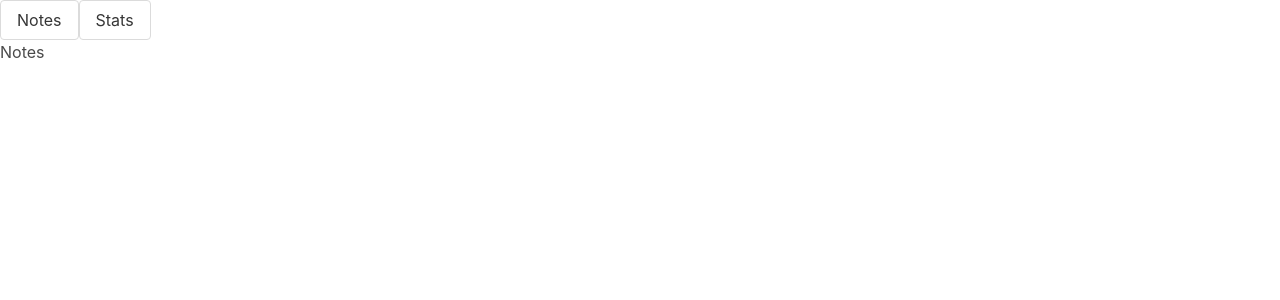
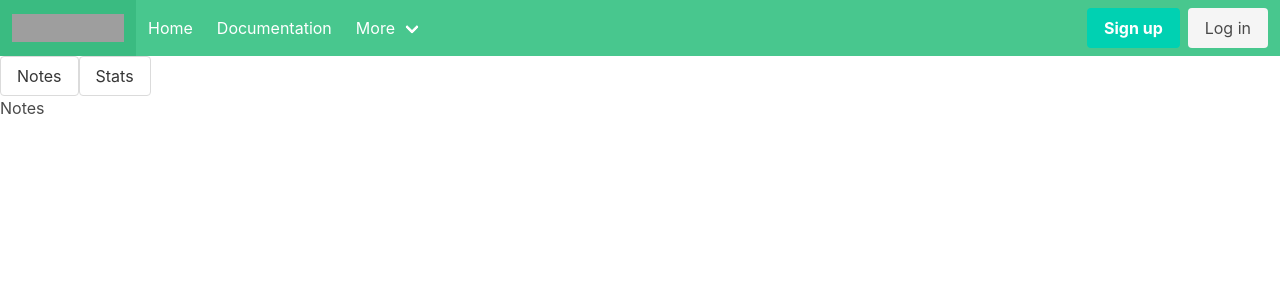
Before and after one commit to BadVoice/Noteballs, a Vue app: page / in a window 1280 px wide. Shown: the top 300 px of the page. Built offline with nearby package versions, Linux system fonts and the light colour scheme; grey boxes are pictures that could not be loaded.

Commit message:
feat: add navbar design component

```diff
--- a/src/App.vue
+++ b/src/App.vue
@@ -1,10 +1,21 @@
 <template>
+  <NavBar></NavBar>
+
   <RouterLink to="/" class="button"> Notes </RouterLink>
   <RouterLink to="/stats" class="button"> Stats </RouterLink>
 
     <RouterView />
 </template>
 
+<script setup>
+  /*
+    imports
+  */
+
+  import NavBar from '@/components/Layout/NavBar.vue'
+
+</script>
+
 <style>
   @import 'bulma/css/bulma.min.css';
 </style>
--- /dev/null
+++ b/src/components/Layout/NavBar.vue
@@ -0,0 +1,64 @@
+<template>
+    <nav class="navbar is-success"
+        role="navigation"
+        aria-label="main navigation">
+  <div class="navbar-brand">
+    <a class="navbar-item" href="https://bulma.io">
+      <img src="https://bulma.io/images/bulma-logo.png" width="112" height="28">
+    </a>
+
+    <a role="button" class="navbar-burger" aria-label="menu" aria-expanded="false" data-target="navbarBasicExample">
+      <span aria-hidden="true"></span>
+      <span aria-hidden="true"></span>
+      <span aria-hidden="true"></span>
+    </a>
+  </div>
+
+  <div id="navbarBasicExample" class="navbar-menu">
+    <div class="navbar-start">
+      <a class="navbar-item">
+        Home
+      </a>
+
+      <a class="navbar-item">
+        Documentation
+      </a>
+
+      <div class="navbar-item has-dropdown is-hoverable">
+        <a class="navbar-link">
+          More
+        </a>
+
+        <div class="navbar-dropdown">
+          <a class="navbar-item">
+            About
+          </a>
+          <a class="navbar-item">
+            Jobs
+          </a>
+          <a class="navbar-item">
+            Contact
+          </a>
+          <hr class="navbar-divider">
+          <a class="navbar-item">
+            Report an issue
+          </a>
+        </div>
+      </div>
+    </div>
+
+    <div class="navbar-end">
+      <div class="navbar-item">
+        <div class="buttons">
+          <a class="button is-primary">
+            <strong>Sign up</strong>
+          </a>
+          <a class="button is-light">
+            Log in
+          </a>
+        </div>
+      </div>
+    </div>
+  </div>
+</nav>
+</template>
```
